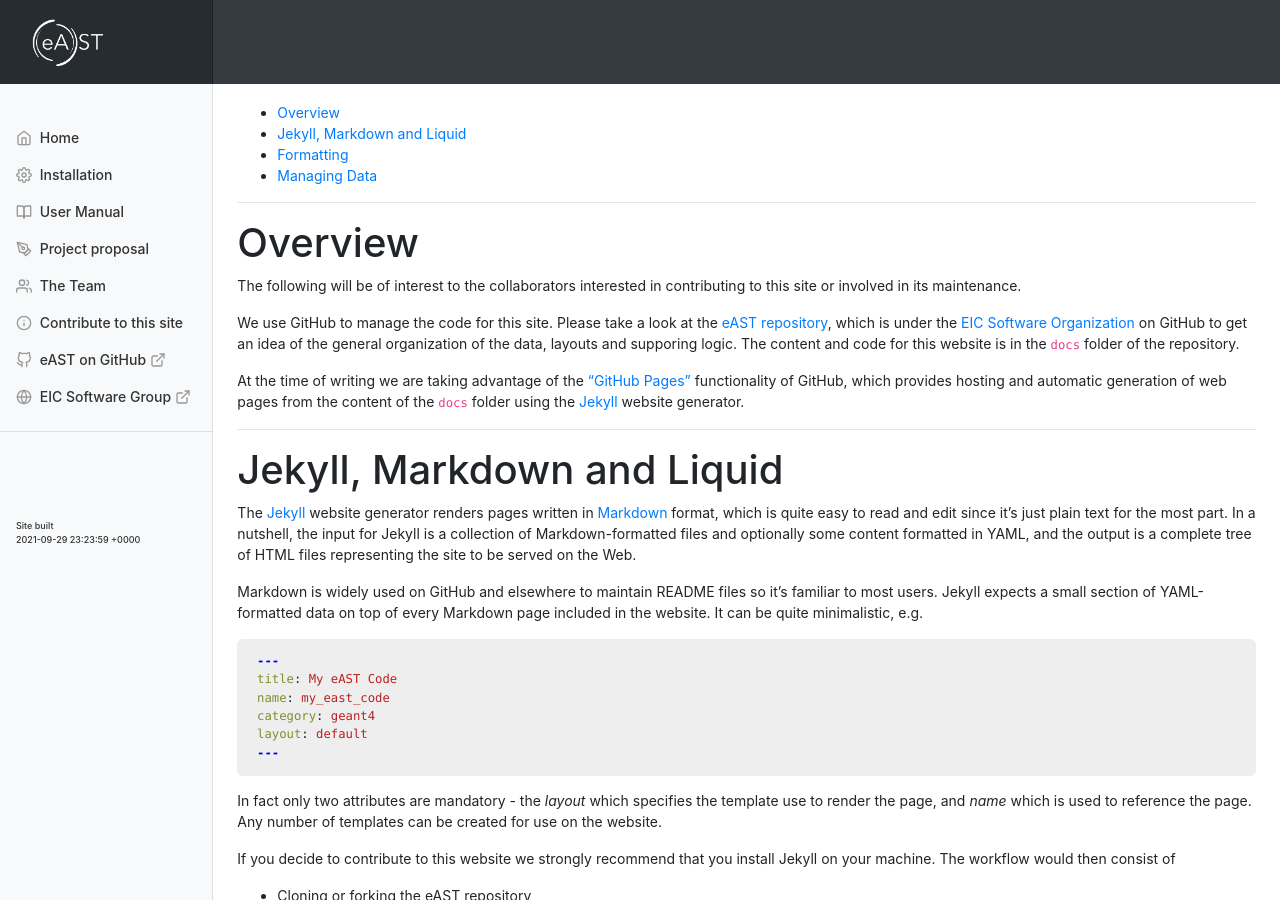
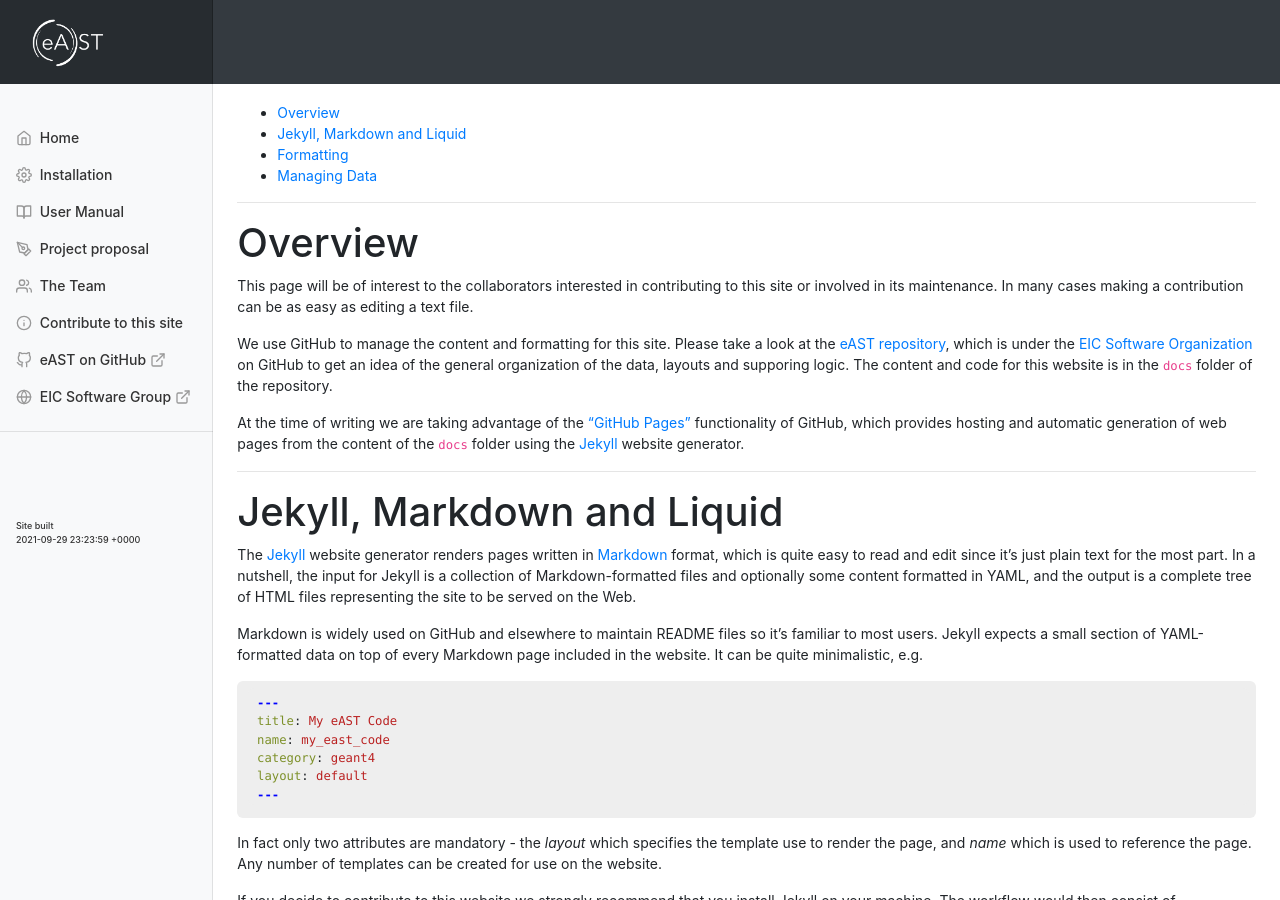
Before and after one commit to eic/east, a Jekyll site: the page built from docs/_content/contribute.md, in a window 1280 px wide and 900 px high. Built offline with Jekyll 4.4.1, drawn with Linux system fonts in a browser that asks for light colours; nearby versions of some CDN libraries; some of the changed text lies outside the part shown.

Commit message:
Imptovements on the "contribute" page

```diff
--- a/docs/_content/contribute.md
+++ b/docs/_content/contribute.md
@@ -11,10 +11,11 @@
 
 # Overview
 
-The following will be of interest to the collaborators interested in contributing to this
-site or involved in its maintenance.
+This page will be of interest to the collaborators interested in contributing to this
+site or involved in its maintenance. In many cases making a contribution can be as easy
+as editing a text file.
 
-We use GitHub to manage the code for this site. Please take a look at the
+We use GitHub to manage the content and formatting for this site. Please take a look at the
 {% include link.md name='github_east' tag='eAST repository' %}, which
 is under the {% include link.md name='github_eic' tag='EIC Software Organization' %}
 on GitHub to get an idea of the general organization of the data, layouts and supporing logic.
@@ -152,3 +153,13 @@
 for small sites. For scalability, it is recommended to rely mostly on dedicated data files (i.e.
 files in the "<a href="https://github.com/eic/east/tree/main/docs/_data" target="_blank">_data</a>" folder)
 and keep the content of the front matter sections of individual MD files to a minimum.
+
+YAML (and data in other formats) are parsed into data structures such as lists an arrays,
+providing an intuitive way for the developer to combine and process data using
+the {% include link.md name='liquid' tag='Liquid' %} template language. This is often
+done using *macros* which are technically include files but are semantically similar to functions.
+For example, this site contains a file named
+<a href="https://github.com/eic/east/tree/main/docs/_data/links.yml" target="_blank">links.yml</a>
+which provides a way to quickly generate URLs on pages using mnemonic names. This is done
+using this simple macro:
+<a href="https://raw.githubusercontent.com/eic/east/main/docs/_includes/link.md" target="_blank">link.md</a>
```
